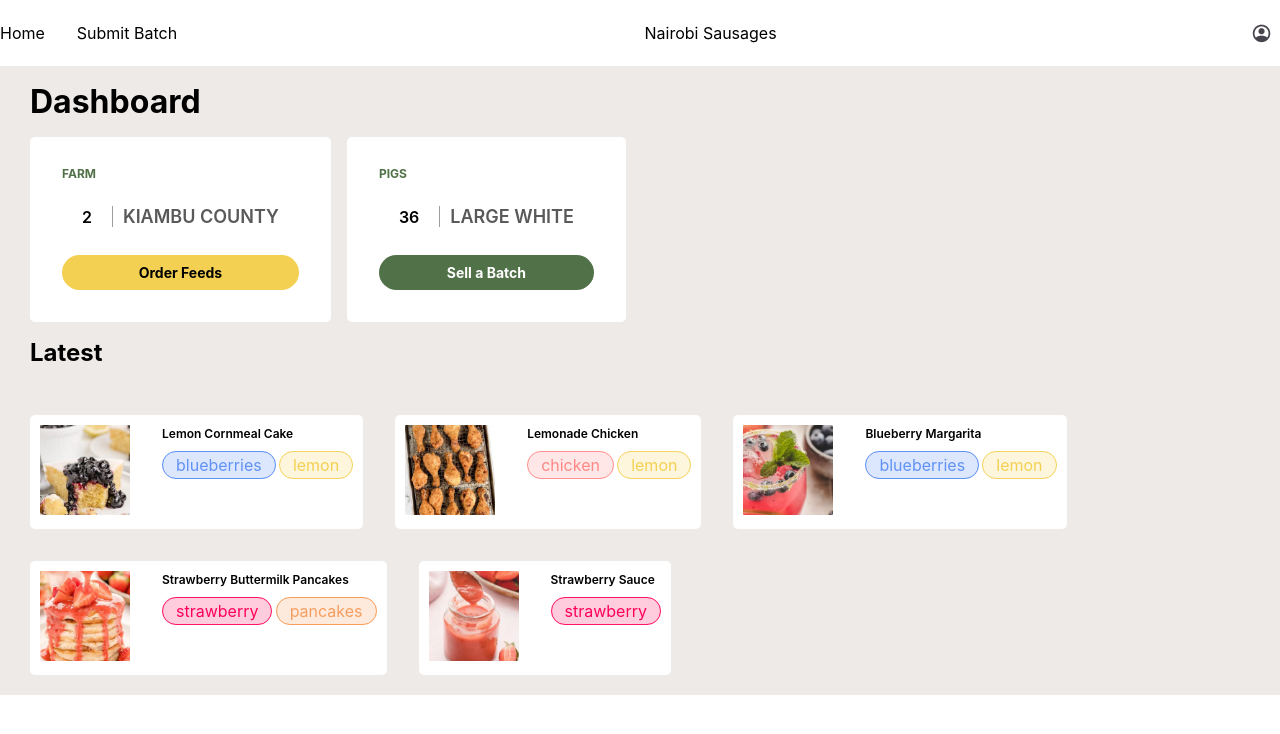
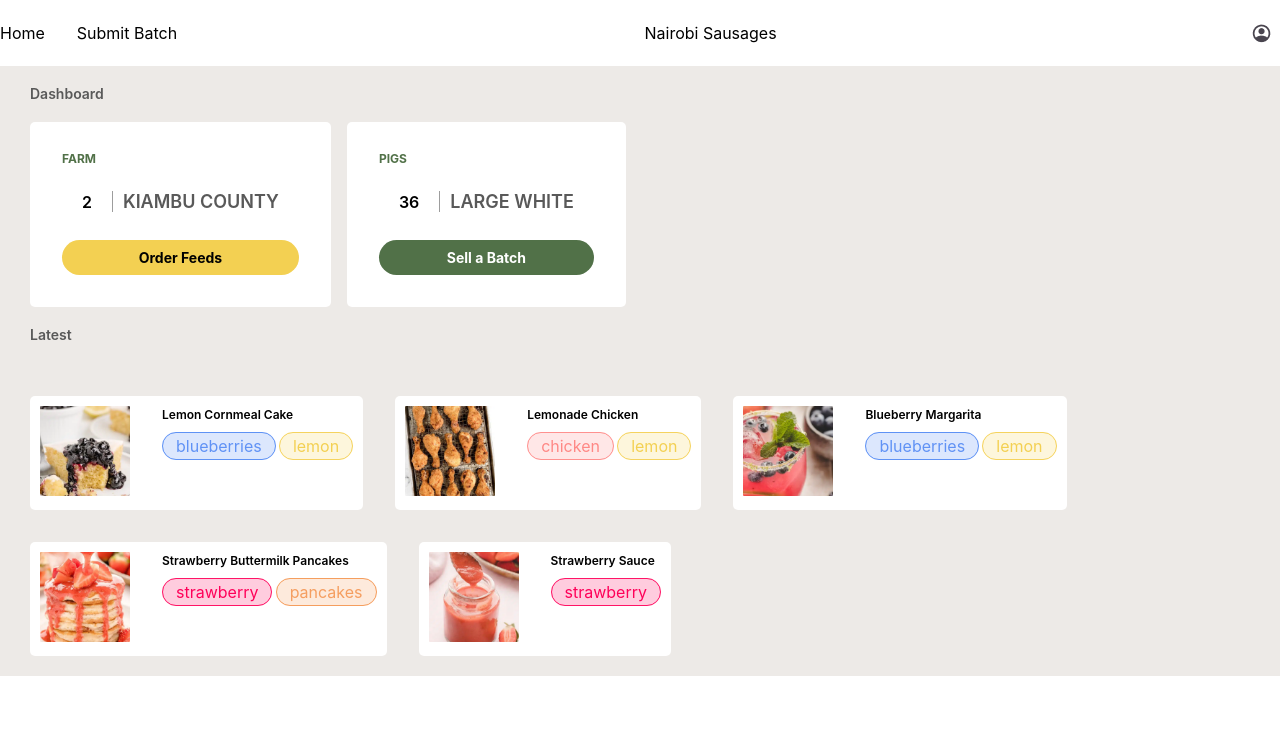
Before and after one commit to hellen17/frontend-test-peachcars, a Vue app: page /dashboard in a window 1280 px wide. Shown: the top 734 px of the page. Built offline with nearby package versions, Linux system fonts and the light colour scheme.

Commit message:
fix posts postition

```diff
--- a/src/components/Posts.vue
+++ b/src/components/Posts.vue
@@ -68,6 +68,7 @@
     flex-wrap: wrap;
     gap: 2em;
     margin-top: 2em;
+    align-content: center;
 }
  .card{
     background-color: #fff;
--- a/src/views/HomeView.vue
+++ b/src/views/HomeView.vue
@@ -1,14 +1,13 @@
 <script setup>
 import CTA from '../components/CTA.vue';
 import Posts from '../components/Posts.vue';
-import Navbar from '../components/Navbar.vue';
 </script>
 
 <template>
   <main class="container">
-    <h1 class="py-4">Dashboard</h1>
+    <h1 class="py-4 title">Dashboard</h1>
     <CTA />
-    <h2 class="py-4">Latest</h2>
+    <h2 class="py-4 title">Latest</h2>
     <Posts />
   </main>
 </template>
@@ -25,5 +24,12 @@ import Navbar from '../components/Navbar.vue';
   padding-top: 1rem;
   padding-bottom: 1rem;
 }
+.title{
+  color:  #595959;
+  font-size: 14px;
+  font-weight: 600;
+  line-height: 24.466px;
+}
+
 
 </style>
```
